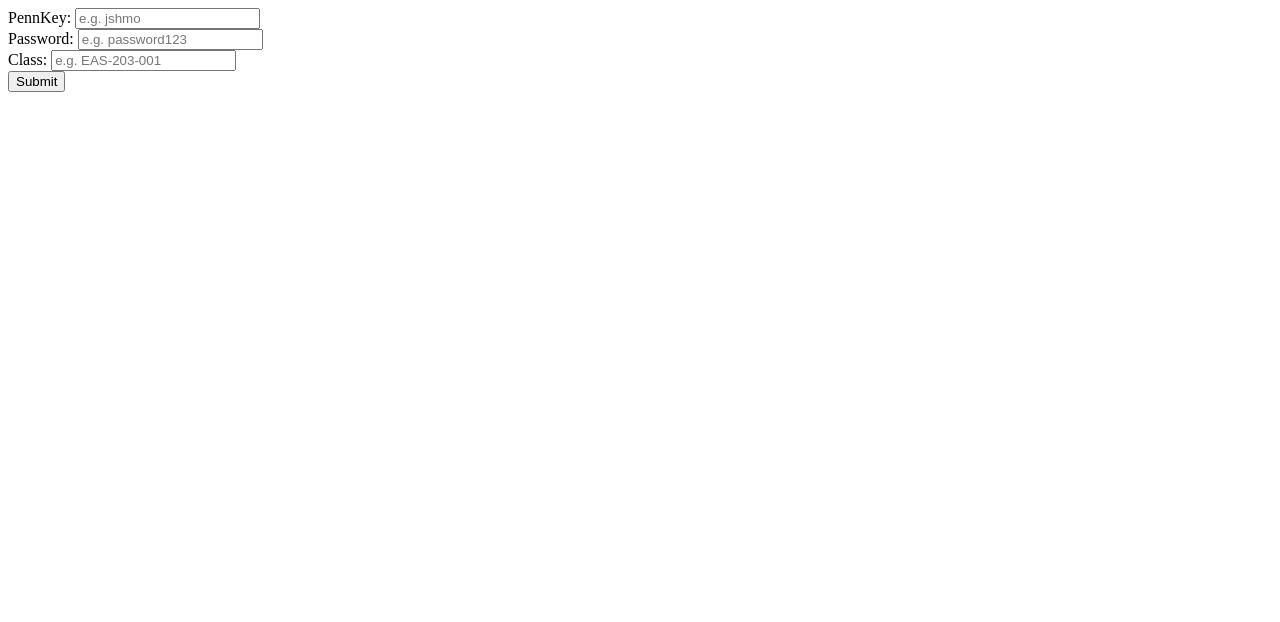
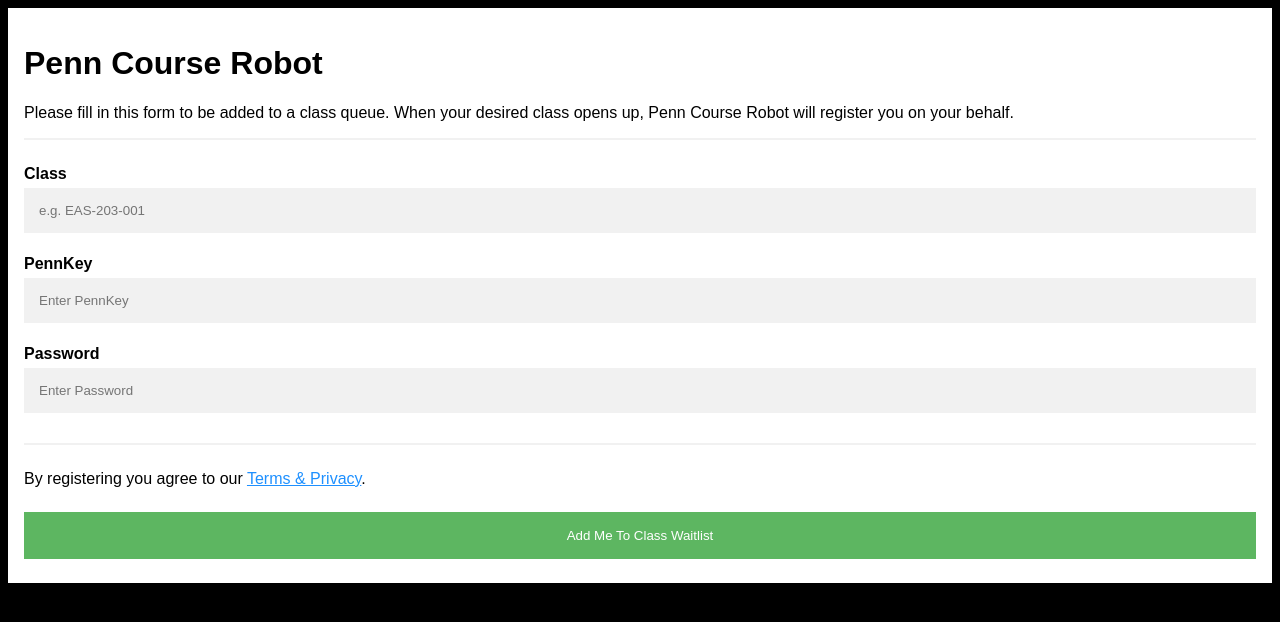
Before and after one commit to jack-roseman/PennCourseRobot, a website: page public/registeruser.html in a window 1280 px wide. Drawn offline with Linux system fonts and the light colour scheme.

Commit message:
working on frontend

```diff
--- a/public/registeruser.html
+++ b/public/registeruser.html
@@ -6,17 +6,97 @@
     <meta charset="utf-8">
 
     <title>Penn Course Robot</title>
+    <meta name="viewport" content="width=device-width, initial-scale=1">
+    <style>
+        body {
+            font-family: Arial, Helvetica, sans-serif;
+            background-color: black;
+        }
+
+        * {
+            box-sizing: border-box;
+        }
+
+        /* Add padding to containers */
+        .container {
+            padding: 16px;
+            background-color: white;
+        }
+
+        /* Full-width input fields */
+        input[type=text],
+        input[type=password] {
+            width: 100%;
+            padding: 15px;
+            margin: 5px 0 22px 0;
+            display: inline-block;
+            border: none;
+            background: #f1f1f1;
+        }
+
+        input[type=text]:focus,
+        input[type=password]:focus {
+            background-color: #ddd;
+            outline: none;
+        }
+
+        /* Overwrite default styles of hr */
+        hr {
+            border: 1px solid #f1f1f1;
+            margin-bottom: 25px;
+        }
+
+        /* Set a style for the submit button */
+        .registerbtn {
+            background-color: #4CAF50;
+            color: white;
+            padding: 16px 20px;
+            margin: 8px 0;
+            border: none;
+            cursor: pointer;
+            width: 100%;
+            opacity: 0.9;
+        }
+
+        .registerbtn:hover {
+            opacity: 1;
+        }
+
+        /* Add a blue text color to links */
+        a {
+            color: dodgerblue;
+        }
+
+        /* Set a grey background color and center the text of the "sign in" section */
+        .signin {
+            background-color: #f1f1f1;
+            text-align: center;
+        }
+    </style>
 </head>
 
 <body>
-    <form name="userinfo" method="post">
-        PennKey:
-        <input type="text" name="pennkey" placeholder="e.g. jshmo" required><br>
-        Password:
-        <input type="text" name="password" placeholder="e.g. password123" required><br>
-        Class:
-        <input type="text" name="class" placeholder="e.g. EAS-203-001" required><br>
-        <input type="submit" value="Submit"><br>
+    <form action="/action_page.php">
+        <div class="container">
+            <h1>Penn Course Robot</h1>
+            <p>Please fill in this form to be added to a class queue. When your desired class opens up, Penn Course
+                Robot will register you on your behalf.</p>
+            <hr>
+
+            <label for="clss"><b>Class</b></label>
+            <input type="text" placeholder="e.g. EAS-203-001" name="clss" required>
+
+            <label for="pennkey"><b>PennKey</b></label>
+            <input type="text" placeholder="Enter PennKey" name="pennkey" required>
+
+            <label for="psw"><b>Password</b></label>
+            <input type="password" placeholder="Enter Password" name="psw" required>
+
+            <hr>
+            <p>By registering you agree to our <a href="#">Terms & Privacy</a>.</p>
+
+            <button type="submit" class="registerbtn">Add Me To Class Waitlist</button>
+        </div>
     </form>
 </body>
 <script>
```
